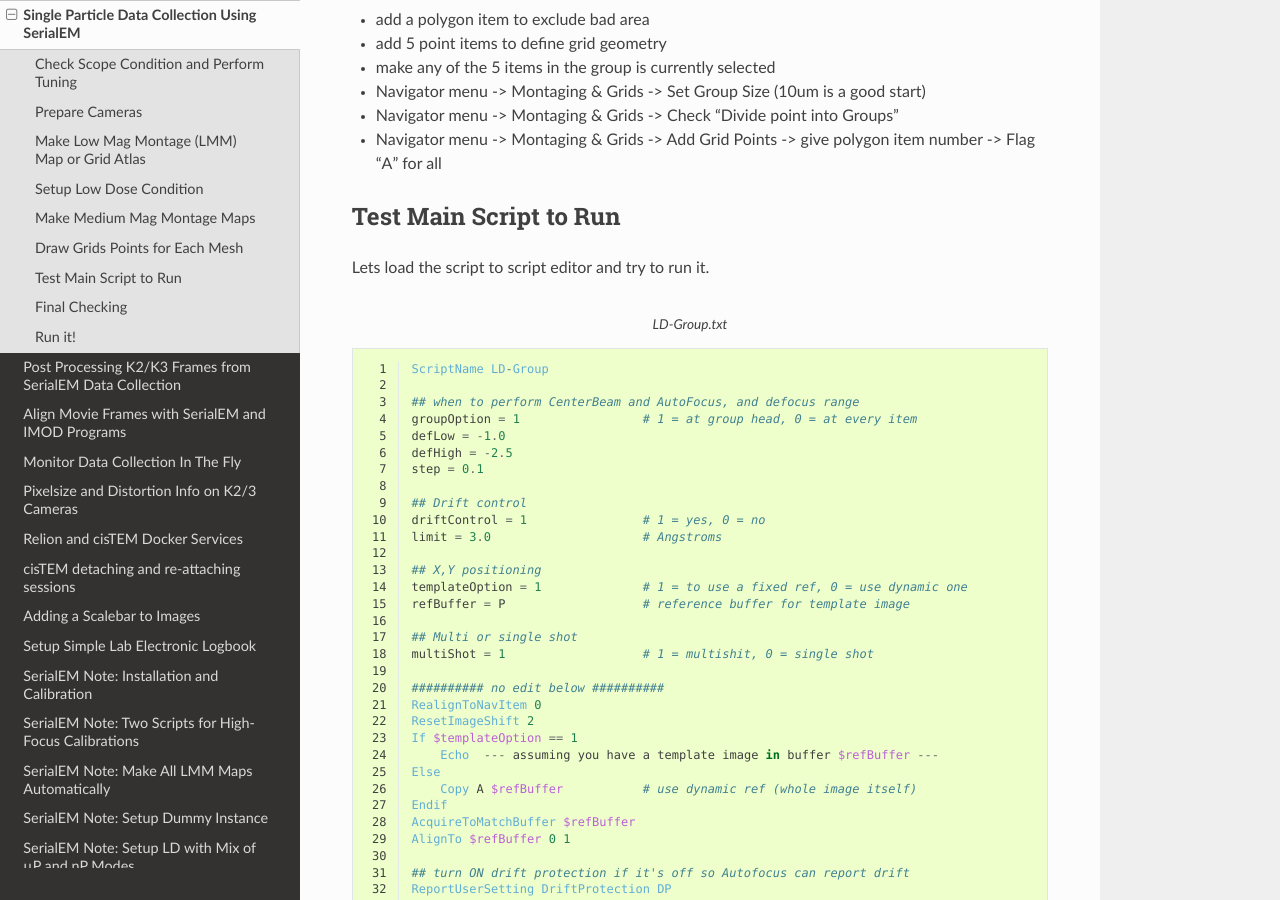
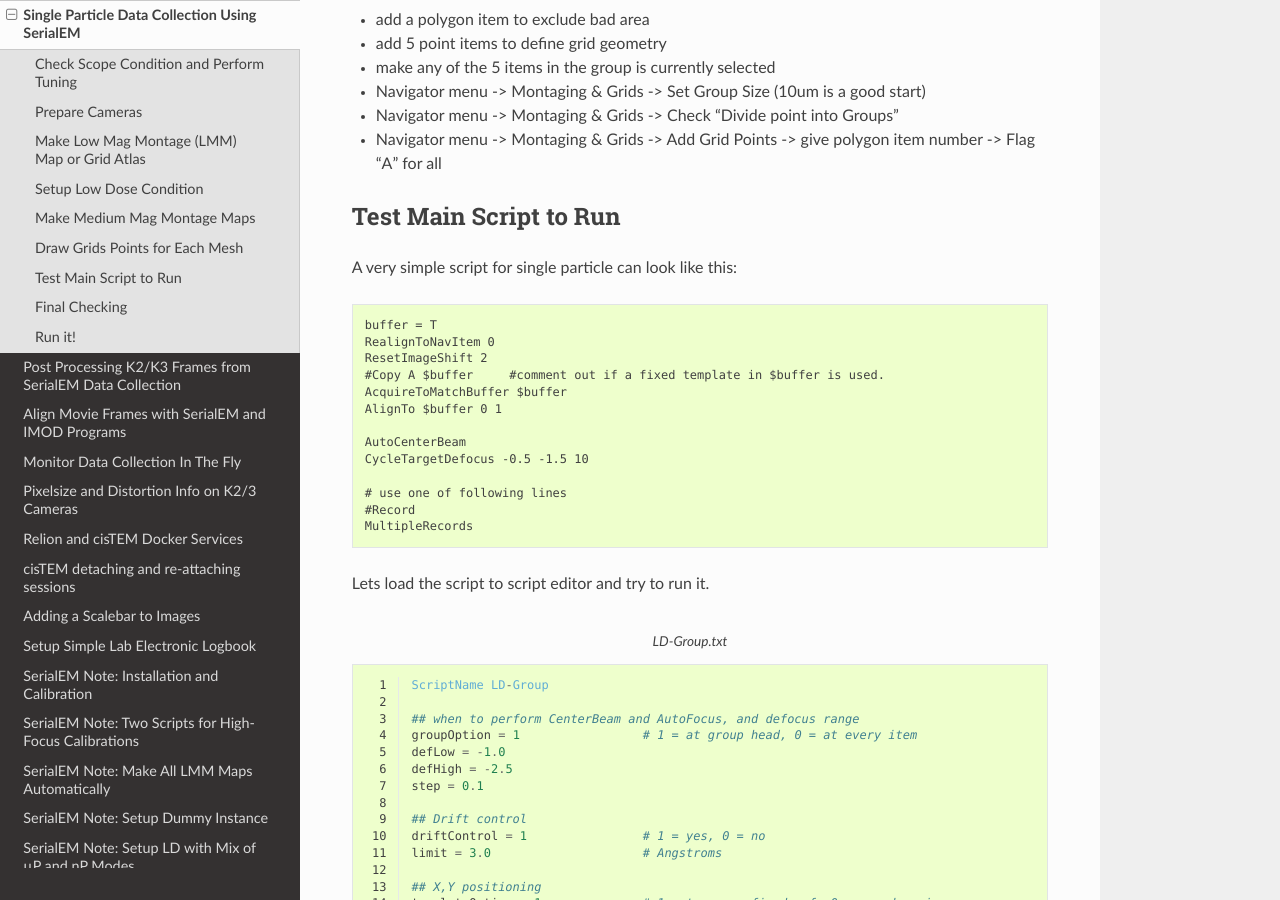
Before and after one commit to xuchen66/sphinx-emdocs, a Sphinx documentation site: the page built from source/singleparticle_serialem.rst, in a window 1280 px wide and 900 px high, scrolled down 2725 px. Built offline with Sphinx 7.4.7 and the Read the Docs theme 3.1.0, drawn with Linux system fonts in a browser that asks for light colours; pages that are not in the unit, such as notebooks, are missing from menus; some of the changed text lies outside the part shown.

Commit message:
Update singleparticle_serialem.rst

```diff
--- a/source/singleparticle_serialem.rst
+++ b/source/singleparticle_serialem.rst
@@ -151,6 +151,24 @@
 Test Main Script to Run
 -----------------------
 
+A very simple script for single particle can look like this:
+
+.. code-block::
+
+   buffer = T
+   RealignToNavItem 0
+   ResetImageShift 2
+   #Copy A $buffer     #comment out if a fixed template in $buffer is used.
+   AcquireToMatchBuffer $buffer
+   AlignTo $buffer 0 1
+
+   AutoCenterBeam
+   CycleTargetDefocus -0.5 -1.5 10
+
+   # use one of following lines
+   #Record
+   MultipleRecords
+
 Lets load the script to script editor and try to run it.
 
 .. literalinclude:: LD-Group.txt
```
Also changed, not shown: other parts of source/singleparticle_serialem.rst (+1 -1 lines).
